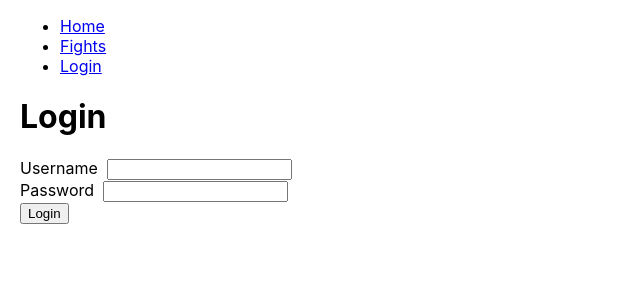
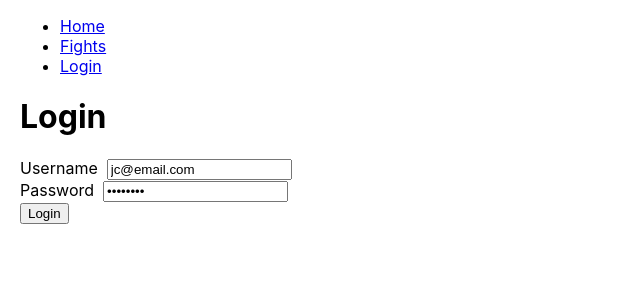
Before and after one commit to progressions/chiwar, a React (Create React App) app: page /login in a window 1280 px wide. Shown: the top 300 px of the page, without its empty margins (0-640 px from the left). Built offline with nearby package versions, Linux system fonts and the light colour scheme.

Commit message:
It successfully requests signin

```diff
--- a/src/components/Login.jsx
+++ b/src/components/Login.jsx
@@ -3,8 +3,8 @@ import { useAuth } from "../contexts/auth";
 import { useNavigate, useLocation } from "react-router-dom";
 
 export default function Login() {
-  const [email, setEmail] = useState('')
-  const [password, setPassword] = useState('')
+  const [email, setEmail] = useState('jc@email.com')
+  const [password, setPassword] = useState('password')
   const { login } = useAuth()
   const navigate = useNavigate()
   const location = useLocation()
--- a/src/contexts/auth.js
+++ b/src/contexts/auth.js
@@ -1,5 +1,6 @@
 import { useState, createContext, useContext } from 'react';
 import axios from "axios";
+import { jwtDecode } from "jwt-decode";
 
 const AuthContext = createContext({ user: null, login: () => {}, logout: () => {} })
 
@@ -17,8 +18,22 @@ export const AuthProvider = ({ children }) => {
         'Access-Control-Allow-Headers': "true",
       },
       data: JSON.stringify({user: { email, password }})
+    }).then((response) => {
+      if (response.status === 200) {
+        const authToken = response.headers.get('authorization')
+        const decoded = jwtDecode(authToken)
+
+        console.log(response.status)
+        console.log(response.data)
+        console.log(authToken)
+        console.log(decoded)
+      } else {
+        console.log("what")
+      }
+    }
+    ).catch((error) => {
+      console.log(error)
     })
-    console.log(result)
   }
 
   const logout = () => {
```
